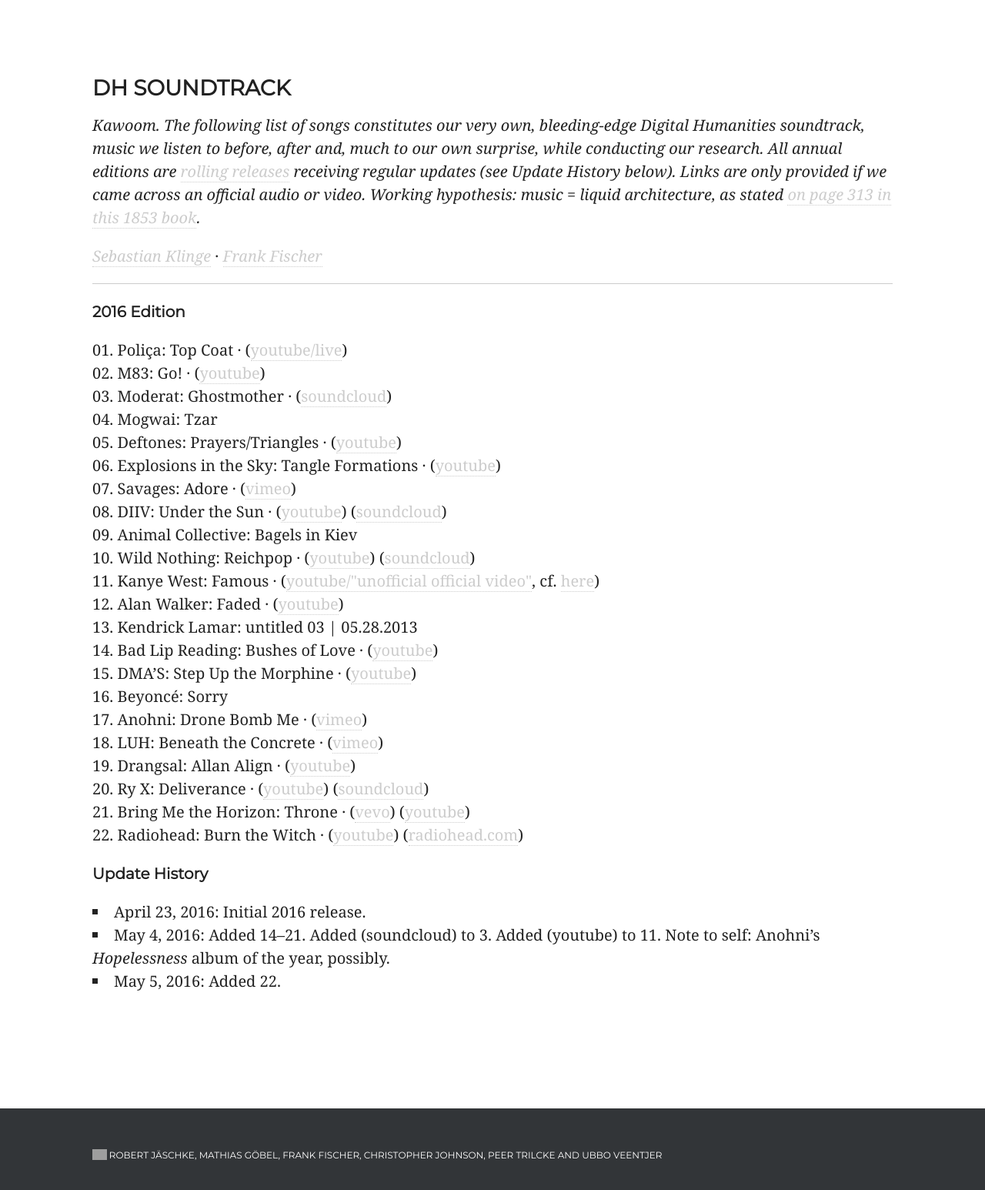
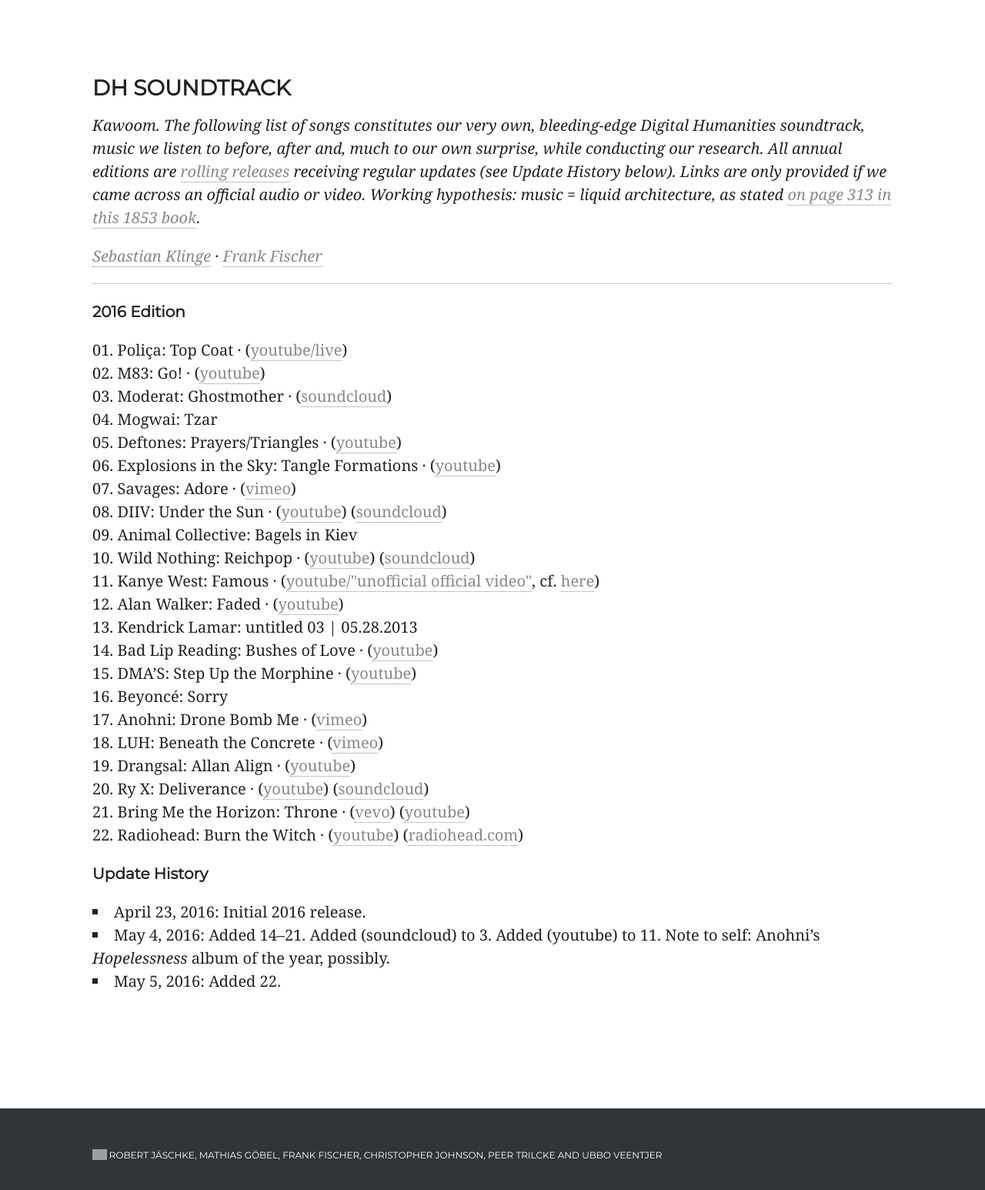
Before and after one commit to weltliteratur/blog, a Jekyll site: the page built from dh-soundtrack.md, in a window 1280 px wide. Shown: the part 250-1796 px from the top of the page at 77% size. Built offline with Jekyll 4.4.1, drawn with Linux system fonts in a browser that asks for light colours; nearby versions of some CDN libraries; some web fonts are replaced; grey boxes are pictures that could not be loaded.

Commit message:
make anchor text easier to read

```diff
--- a/css/style.css
+++ b/css/style.css
@@ -118,8 +118,8 @@
 }
 a {
 	text-decoration: none;
-	color: #ccc;
-	border-bottom: 1px dotted #ccc;
+	color: #888;
+	border-bottom: 1px dotted #888;
 }
 p {
 	margin: 20px 0;
```
